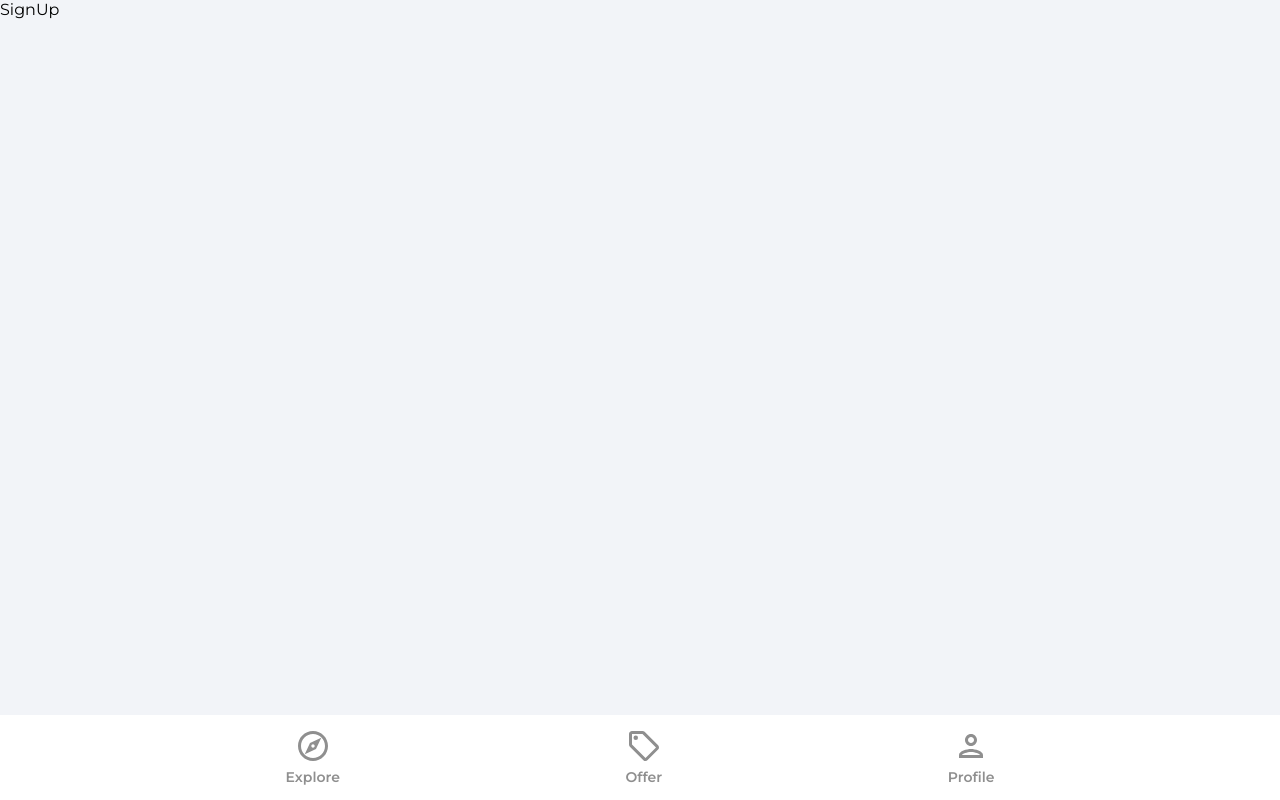
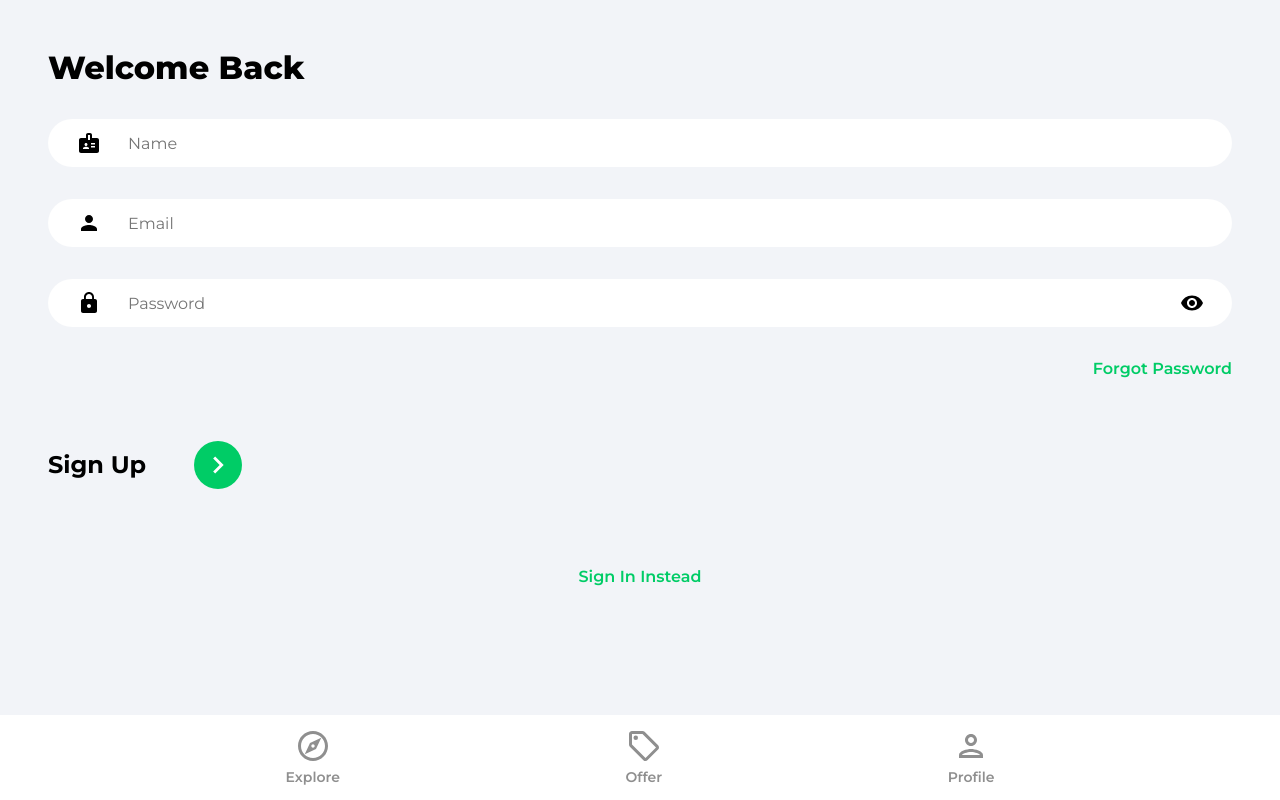
Before and after one commit to Abella-Jezreel/housing-market-place, a React (Create React App) app in the folder house-market-place/: page /sign-up in a window 1280 px wide. Built offline with nearby package versions, Linux system fonts and the light colour scheme.

Commit message:
add code

```diff
--- a/house-market-place/package.json
+++ b/house-market-place/package.json
@@ -11,6 +11,7 @@
     "react-dom": "^18.3.1",
     "react-router-dom": "^6.23.1",
     "react-scripts": "5.0.1",
+    "react-toastify": "^10.0.5",
     "web-vitals": "^2.1.4"
   },
   "scripts": {
--- a/house-market-place/src/App.js
+++ b/house-market-place/src/App.js
@@ -6,6 +6,8 @@ import Profile from "./pages/Profile";
 import SignIn from "./pages/SignIn";
 import SignUp from "./pages/SignUp";
 import Navbar from "./components/Navbar";
+import { ToastContainer } from "react-toastify";
+import 'react-toastify/dist/ReactToastify.css';
 
 function App() {
   return (
@@ -17,11 +19,12 @@ function App() {
           <Route path="/sign-up" element={<SignUp />} />
           <Route path="/forgot-password" element={<ForgotPassword />} />
           <Route path="/offers" element={<Offers />} />
-          <Route path="/profile" element={<SignIn />} />
+          <Route path="/profile" element={<Profile />} />
         </Routes>
         {/* Nav Bar*/}
         <Navbar />
       </Router>
+      <ToastContainer />
     </>
   );
 }
--- a/house-market-place/src/firebase.config.js
+++ b/house-market-place/src/firebase.config.js
@@ -1,5 +1,5 @@
 import { initializeApp } from "firebase/app";
-import { getFireStore } from 'firebase/firestore';
+import { getFirestore } from 'firebase/firestore';
 
 const firebaseConfig = {
   apiKey: "AIzaSyB5o-Jyg6KbNOy4TtCPED-MssIT0AWa7m4",
@@ -12,4 +12,4 @@ const firebaseConfig = {
 
 // Initialize Firebase
 const app = initializeApp(firebaseConfig);
-export const db = getFireStore();
+export const db = getFirestore(app);
--- a/house-market-place/src/index.css
+++ b/house-market-place/src/index.css
@@ -206,7 +206,7 @@ button {
 .showPassword {
   cursor: pointer;
   position: absolute;
-  top: -4%;
+  top: -2%;
   right: 1%;
   padding: 1rem;
 }
--- a/house-market-place/src/pages/ForgotPassword.jsx
+++ b/house-market-place/src/pages/ForgotPassword.jsx
@@ -1,5 +1,4 @@
 import React from 'react'
-import { BrowserRouter as Router, Route, Routes } from 'react-router-dom'
 
 function ForgotPassword() {
   return (
--- a/house-market-place/src/pages/Profile.jsx
+++ b/house-market-place/src/pages/Profile.jsx
@@ -1,11 +1,35 @@
-import React from 'react'
+import React from "react";
+import { getAuth, updateProfile } from "firebase/auth";
+import { updateDoc } from "firebase/firestore";
+import { db } from "../firebase.config";
+import { useEffect, useState } from "react";
+import { Link, useNavigate } from "react-router-dom";
 
 function Profile() {
+  const navigate = useNavigate();
+  const auth = getAuth();
+  const [formDta, setFormDta] = useState({
+    name: auth.currentUser.displayName,
+    email: auth.currentUser.email,
+  });
+
+  const onLogOut = () => {
+    auth.signOut();
+    navigate("/");
+  }
+
   return (
-    <div>
-      Profile
-    </div>
-  )
+    <>
+      <div className="profile">
+        <header className="profileHeader">
+          <p className="pageHeader">
+            My Profile
+          </p>
+          <button type="button" className="logOut" onClick={onLogOut}>Logout</button>
+        </header>
+      </div>
+    </>
+  );
 }
 
-export default Profile
+export default Profile;
--- a/house-market-place/src/pages/SignIn.jsx
+++ b/house-market-place/src/pages/SignIn.jsx
@@ -1,5 +1,7 @@
 import React, { useState } from "react";
+import { toast } from "react-toastify";
 import { Link, useNavigate } from "react-router-dom";
+import { getAuth, signInWithEmailAndPassword } from "firebase/auth";
 import { ReactComponent as ArrowRightIcon } from "../assets/svg/keyboardArrowRightIcon.svg";
 import visibilityIcon from "../assets/svg/visibilityIcon.svg";
 
@@ -14,9 +16,40 @@ function SignIn() {
   const navigate = useNavigate();
 
   const onChange = (e) => {
-    setFormData({ ...formData, [e.target.name]: e.target.value });
-  };
+    setFormData((prevState) => ({
+        ...prevState,
+        [e.target.id]: e.target.value
+    }));
+};
 
+const onSubmit = async (e) => {
+    e.preventDefault();
+    try {
+        const auth = getAuth();
+        const userCredentialPromise = signInWithEmailAndPassword(auth, email, password);
+        toast.promise(
+          userCredentialPromise,
+          {
+            pending: 'Signing in...',
+            success: 'Signed in successfully!',
+            error: 'Oops! Something went wrong. Please try again.',
+          }
+        );
+        const userCredential = await signInWithEmailAndPassword(auth, email, password);
+        const user = userCredential.user;
+        console.log(user, "user");
+        if(user) {
+            navigate("/profile");
+        } else {
+            navigate("/sign-in");
+        }
+    } catch (error) {
+        console.log(error, "error");
+        if (error.code === 'auth/email-already-in-use') {
+          toast.error('The email address is already in use by another account.');
+        }
+    }
+}
   console.log(formData, "formData");
 
   return (
@@ -26,10 +59,9 @@ function SignIn() {
           <p className="pageHeader">Welcome Back</p>
         </header>
 
-        <form>
+        <form onSubmit={onSubmit}>
           <input
             type="email"
-            name="email"
             className="emailInput"
             placeholder="Email"
             id="email"
@@ -39,7 +71,6 @@ function SignIn() {
           <div className="passwordInputDiv">
             <input
               type={showPassword ? "text" : "password"}
-              name="password"
               className="passwordInput"
               placeholder="Password"
               id="password"
@@ -52,8 +83,24 @@ function SignIn() {
               className="showPassword"
               onClick={() => setShowPassword(!showPassword)}
             />
+            <Link to='/forgot-password' className="forgotPasswordLink">
+                Forgot Password
+            </Link>
+            <div className="signInBar">
+                <p className="signInText">
+                    Sign In
+                </p>
+                <button className="signInButton">
+                    <ArrowRightIcon fill="#fff" width="34px" height="34px" />
+                </button>
+            </div>
           </div>
         </form>
+
+        {/* Google OAuth */}
+        <Link to="/sign-up" className="registerLink">
+            Sign up Instead
+        </Link>
       </div>
     </>
   );
--- a/house-market-place/src/pages/SignUp.jsx
+++ b/house-market-place/src/pages/SignUp.jsx
@@ -1,11 +1,134 @@
-import React from 'react'
+import React, { useState } from "react";
+import { Link, useNavigate } from "react-router-dom";
+import { toast } from "react-toastify";
+import {
+  getAuth,
+  createUserWithEmailAndPassword,
+  updateProfile,
+} from "firebase/auth";
+import { doc, setDoc, serverTimestamp } from "firebase/firestore";
+import { db } from "../firebase.config.js";
+import { ReactComponent as ArrowRightIcon } from "../assets/svg/keyboardArrowRightIcon.svg";
+import visibilityIcon from "../assets/svg/visibilityIcon.svg";
 
 function SignUp() {
+  const [showPassword, setShowPassword] = useState(false);
+  const [formData, setFormData] = useState({
+    name: "",
+    email: "",
+    password: "",
+  });
+  const { name, email, password } = formData;
+
+  const navigate = useNavigate();
+
+  const onChange = (e) => {
+    setFormData((prevState) => ({
+      ...prevState,
+      [e.target.id]: e.target.value,
+    }));
+  };
+
+  const onSubmit = async (e) => {
+    e.preventDefault();
+    try {
+      const auth = getAuth();
+      const userCredentialPromise = createUserWithEmailAndPassword(auth, email, password);
+      toast.promise(
+        userCredentialPromise,
+        {
+          pending: 'Signing up...',
+          success: 'Signed up successfully!',
+          error: 'Oops! Something went wrong. Please try again.',
+          }
+          );
+          const userCredential = await userCredentialPromise
+          const user = userCredential.user;
+      await updateProfile(user, {
+        displayName: name,
+      });
+    //   await db.collection("users").doc(user.uid).set({
+    //     name: name,
+    //     email: email,
+    //   });
+
+      const formDataCopy = { ...formData };
+    //   delete formDataCopy.password;
+      formDataCopy.timestamp = serverTimestamp();
+
+      await setDoc(doc(db, "users", user.uid), formDataCopy)
+      navigate("/sign-in");
+    } catch (error) {
+      console.error(error, 'sign up error');
+      const errorCode = error.code;
+      const errorMessage = error.message;
+      console.log(`Error code: ${errorCode}, Error message: ${errorMessage}`);
+      if (errorCode === 'auth/email-already-in-use') {
+        toast.error('The email address is already in use by another account.');
+      }
+    }
+  };
+
+  console.log(formData, "formData");
+
   return (
-    <div>
-      SignUp
-    </div>
-  )
+    <>
+      <div className="pageContainer">
+        <header>
+          <p className="pageHeader">Welcome Back</p>
+        </header>
+
+        <form onSubmit={onSubmit}>
+          <input
+            type="name"
+            className="nameInput"
+            placeholder="Name"
+            id="name"
+            value={name}
+            onChange={onChange}
+          />
+          <input
+            type="email"
+            className="emailInput"
+            placeholder="Email"
+            id="email"
+            value={email}
+            onChange={onChange}
+          />
+          <div className="passwordInputDiv">
+            <input
+              type={showPassword ? "text" : "password"}
+              className="passwordInput"
+              placeholder="Password"
+              id="password"
+              value={password}
+              onChange={onChange}
+            />
+            <img
+              src={visibilityIcon}
+              alt="visibilityIcon"
+              className="showPassword"
+              onClick={() => setShowPassword(!showPassword)}
+            />
+            <Link to="/forgot-password" className="forgotPasswordLink">
+              Forgot Password
+            </Link>
+            <div className="signUpBar">
+              <p className="signUpText">Sign Up</p>
+              <button className="signUpButton">
+                <ArrowRightIcon fill="#fff" width="34px" height="34px" />
+              </button>
+            </div>
+          </div>
+        </form>
+
+        {/* Google OAuth */}
+        <Link to="/sign-in" className="registerLink">
+          Sign In Instead
+        </Link>
+      </div>
+    </>
+  );
 }
 
-export default SignUp
+export default SignUp;
```
Also changed, not shown: house-market-place/src/components/Navbar.jsx (+12 -1 lines), 1 other file (tests, documents, lock files or other folders).
